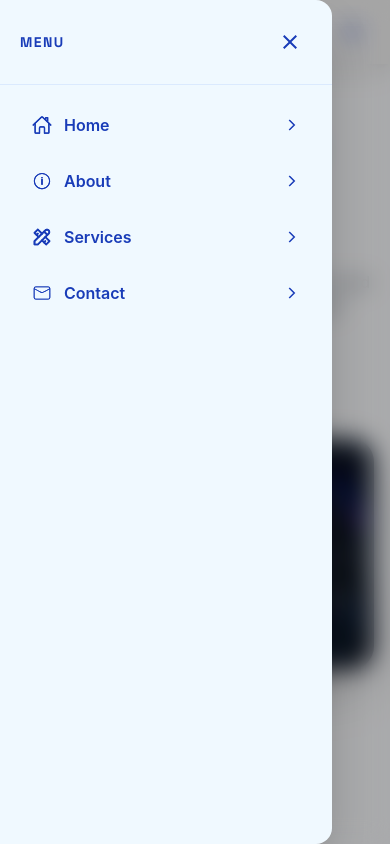
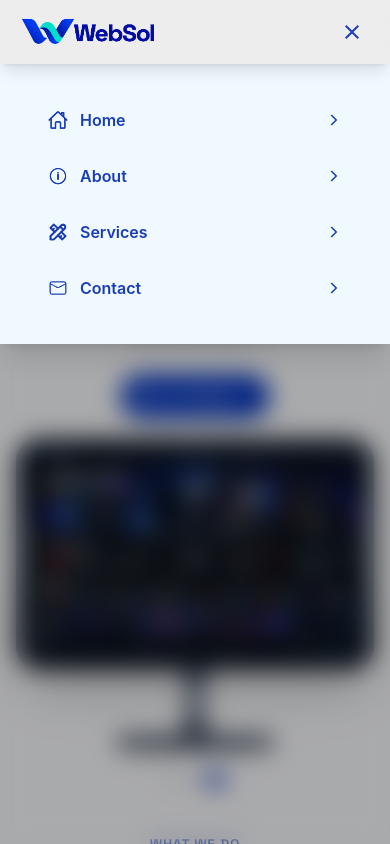
Before and after one commit to delaramfarzad9/landing-page-project, a React (Vite) app: page / in a window 390 px wide. Both pictures are taken after a click on the button 352 px from the left and 32 px from the top of the page. Shown: the top 844 px of the page. Built offline with nearby package versions, Linux system fonts and the light colour scheme; grey boxes are pictures that could not be loaded; a web font is replaced by a local one.

Commit message:
feat: refine mobile navigation, accessibility, and responsive layout

```diff
--- a/src/components/AboutSection.jsx
+++ b/src/components/AboutSection.jsx
@@ -56,7 +56,7 @@ function AboutSection() {
     <section id="about" className="py-6 md:py-8 lg:py-10 xl:py-12">
       <div className="mx-auto w-full max-w-7xl px-4 md:px-10 lg:px-12">
         {/* two columns layout */}
-        <div className="flex flex-col gap-10 xl:flex-row xl:items-center">
+        <div className="flex flex-col gap-10 xl:flex-row xl:items-center ml-1 md:ml-0">
           {/* header  */}
           <div className="flex w-full min-w-0 flex-col items-start gap-1 xl:w-auto xl:flex-1">
             <p className="text-blue-800 font-semibold tracking-wider text-sm font-space ">
--- a/src/components/ContactSection.jsx
+++ b/src/components/ContactSection.jsx
@@ -32,7 +32,7 @@ const contactInfo = [
   {
     id: 4,
     name: "Website",
-    value: "https://www.websol.com",
+    value: "https://landing-page-project-rose.vercel.app",
     text: "www.websol.com",
     icon: FiGlobe,
   },
--- a/src/components/HeroSection.jsx
+++ b/src/components/HeroSection.jsx
@@ -3,8 +3,11 @@ import MonitorSlider from "../components/MonitorSlider";
 import CtaButton from "./CtaButton";
 function HeroSection() {
     return (
-        <section id="home"   aria-labelledby="hero-heading"
-         className="  py-6 md:py-8 lg:py-10 xl:py-12">
+      <section
+  id="home"
+  aria-labelledby="hero-heading"
+  className="scroll-mt-16 py-6 md:py-8 lg:py-10 xl:py-12"
+>
 
   <div className="mx-auto flex w-full max-w-7xl flex-col items-center gap-5 px-4 md:px-10 lg:px-12">
              <div className="flex flex-col justify-center items-center gap-4 ">
--- a/src/components/Navbar.jsx
+++ b/src/components/Navbar.jsx
@@ -12,60 +12,108 @@ import { TbTools } from "react-icons/tb";
 function Navbar() {
   const [isMenuOpen, setIsMenuOpen] = useState(false);
   const menuButtonRef = useRef(null);
-  const closeButtonRef = useRef(null);
   const menuRef = useRef(null);
+  const logoRef = useRef(null);
   function closeMenu() {
     setIsMenuOpen(false);
     menuButtonRef.current?.focus();
   }
-  // Manage keyboard navigation & prevent bg scrolling when the drawer is open
+  // Manage keyboard focus and Escape key
   useEffect(() => {
     function handleEscape(event) {
       if (event.key === "Escape") {
         closeMenu();
       }
     }
-    // Keep Tab & Shift+Tab navigation inside the mobile drawer.
+
+// Keep keyboard focus within the logo, X button and mobile links.
 function handleTab(event) {
   if (event.key !== "Tab") return;
 
-      const focusableElements = menuRef.current?.querySelectorAll(
-        "button:not([disabled]), a[href]",
-      );
+  const links = menuRef.current?.querySelectorAll("a[href]");
+  if (!links?.length) return;
 
-      if (!focusableElements?.length) return;
+  const logo = logoRef.current;
+  const menuButton = menuButtonRef.current;
+  const firstLink = links[0];
+  const lastLink = links[links.length - 1];
+  const activeElement = document.activeElement;
 
-      const firstElement = focusableElements[0];
-      const lastElement = focusableElements[focusableElements.length - 1];
-      if (!menuRef.current.contains(document.activeElement)) {
+  if (!logo || !menuButton) return;
+
+  // Tab from Logo → X.
+  if (!event.shiftKey && activeElement === logo) {
     event.preventDefault();
-        firstElement.focus();
-        return;
+    menuButton.focus();
   }
 
-      if (event.shiftKey && document.activeElement === firstElement) {
+  // Tab from X → Home.
+  else if (!event.shiftKey && activeElement === menuButton) {
     event.preventDefault();
-        lastElement.focus();
-      } else if (!event.shiftKey && document.activeElement === lastElement) {
+    firstLink.focus();
+  }
+
+  // Tab from Contact → Logo.
+  else if (!event.shiftKey && activeElement === lastLink) {
     event.preventDefault();
-        firstElement.focus();
+    logo.focus();
+  }
+
+  // Shift + Tab from Logo → Contact.
+  else if (event.shiftKey && activeElement === logo) {
+    event.preventDefault();
+    lastLink.focus();
+  }
+
+  // Shift + Tab from X → Logo.
+  else if (event.shiftKey && activeElement === menuButton) {
+    event.preventDefault();
+    logo.focus();
+  }
+
+  // Shift + Tab from Home → X.
+  else if (event.shiftKey && activeElement === firstLink) {
+    event.preventDefault();
+    menuButton.focus();
+  }
+
+  // Recover focus if it escapes the mobile navigation.
+  else if (
+    activeElement !== logo &&
+    activeElement !== menuButton &&
+    !menuRef.current.contains(activeElement)
+  ) {
+    event.preventDefault();
+    logo.focus();
   }
 }
     if (isMenuOpen) {
-      closeButtonRef.current?.focus();
+menuButtonRef.current?.focus();
       document.addEventListener("keydown", handleEscape);
-      document.body.style.overflow = "hidden";
       document.addEventListener("keydown", handleTab);
     }
 
     return () => {
       document.removeEventListener("keydown", handleEscape);
-      document.body.style.overflow = "";
       document.removeEventListener("keydown", handleTab);
     };
   }, [isMenuOpen]);
 
- // Close the mobile drawer when the viewport reaches the desktop breakpoint.
+  // 2. Lock background scrolling while the mobile menu is open
+  useEffect(() => {
+    if (!isMenuOpen) return;
+
+    const previousOverflow = document.body.style.overflow;
+    document.body.style.overflow = "hidden";
+
+    return () => {
+      document.body.style.overflow = previousOverflow;
+    };
+  }, [isMenuOpen]);
+
+
+
+ // Close the mobile menu when swtiching to desktop
 useEffect(() => {
   const mediaQuery = window.matchMedia("(min-width: 768px)");
 
@@ -99,8 +147,14 @@ useEffect(() => {
           aria-label="Main navigation"
           className="relative z-50 mx-auto flex h-full w-full max-w-7xl items-center justify-between px-4 md:px-10 lg:px-12 "
         >
-          {/* logo */}
-          <a href="#home" aria-label="WebSol home">
+         {/* Logo: navigate home and close the mobile menu */}
+<a
+ref={logoRef}
+  href="#home"
+  aria-label="WebSol home"
+  onClick={() => setIsMenuOpen(false)}
+  className="rounded-md focus-visible:outline-2 focus-visible:outline-offset-4 focus-visible:outline-green-logo"
+>
   <img src={logo} alt="WebSol" className="h-12 w-auto" />
 </a>
           {/* desktop menu  */}
@@ -117,50 +171,61 @@ useEffect(() => {
           <button
             type="button"
             ref={menuButtonRef}
-            aria-label="Open navigation menu"
+            aria-label={isMenuOpen ? "Close navigation menu" : "Open navigation menu"}
             aria-expanded={isMenuOpen}
             aria-controls="mobile-menu"
-            onClick={() => setIsMenuOpen(true)}
+            onClick={() => setIsMenuOpen((prev) => !prev)}
             className="flex size-11 items-center justify-center rounded-lg text-blue-800 transition-colors hover:bg-blue-100 focus-visible:outline-2 focus-visible:outline-offset-2 focus-visible:outline-green-logo md:hidden"
           >
-            <IoMdMenu aria-hidden="true" className="text-2xl  text-blue-800" />
+           {isMenuOpen ? (
+  <IoMdClose aria-hidden="true" className="text-2xl" />
+) : (
+  <IoMdMenu aria-hidden="true" className="text-2xl" />
+)}
           </button>
         </nav>
       </header>
 
-      {isMenuOpen &&
-        createPortal(
-          <div className="inset-0 fixed z-50 md:hidden">
+      {createPortal(
+          <div
+ className={`fixed inset-x-0 top-16 bottom-0 z-40 md:hidden
+  transition-[visibility] duration-350
+  motion-reduce:transition-none
+  ${
+    isMenuOpen
+      ? "visible"
+      : "invisible pointer-events-none"
+  }`}
+>
             <button
               type="button"
               aria-label="Close navigation menu"
               onClick={closeMenu}
               tabIndex={-1}
-              className="absolute inset-0 bg-black/30 backdrop-blur-md"
+             className={`absolute inset-0 bg-black/30 backdrop-blur-md
+  transition-opacity duration-350 ease-out
+  motion-reduce:transition-none
+  ${isMenuOpen ? "opacity-100" : "opacity-0"}`}
             />
             <div
               ref={menuRef}
+              aria-hidden={!isMenuOpen}
+inert={!isMenuOpen}
               id="mobile-menu"
               role="dialog"
               aria-modal="true"
               aria-label="Mobile navigation"
-              className="absolute inset-y-0 left-0 z-50 flex h-dvh w-[min(85vw,360px)] flex-col overflow-y-auto rounded-r-2xl bg-sky-50 shadow-2xl"
+             className={`relative z-10 flex max-h-[calc(100dvh-4rem)] w-full flex-col
+  overflow-y-auto bg-sky-50 p-4 shadow-xl
+  transition-[transform,opacity] duration-350 ease-[cubic-bezier(0.22,1,0.36,1)]
+  motion-reduce:transition-none
+  ${
+    isMenuOpen
+      ? "translate-y-0 opacity-100"
+      : "-translate-y-4 opacity-0"
+  }`}
             >
-              <div className="flex items-center justify-between border-b border-blue-100 px-5 py-5">
-                <span className="font-space text-sm font-bold tracking-widest text-blue-800">
-                  MENU
-                </span>
-                {/* close button*/}
-                <button
-                  type="button"
-                  ref={closeButtonRef}
-                  aria-label="Close navigation menu"
-                  onClick={closeMenu}
-                  className="flex size-11 items-center justify-center rounded-full text-blue-800 transition-colors hover:bg-blue-100 focus-visible:outline-2 focus-visible:outline-offset-2 focus-visible:outline-green-logo"
-                >
-                  <IoMdClose aria-hidden="true" size={24} />
-                </button>
-              </div>
+
               {/* links */}
 
               <div className="flex flex-col gap-2 p-4 text-blue-800">
--- a/src/components/ServicesSection.jsx
+++ b/src/components/ServicesSection.jsx
@@ -111,7 +111,7 @@ function ServicesSection() {
                   {/* each Card  */}
                   <article
                     className="group relative flex h-full flex-col overflow-hidden gap-2 rounded-2xl border border-gray-100 px-7 pt-7 pb-5 shadow-md  transition-all duration-300 ease-out hover:-translate-y-1
-  hover:border-green-logo/40 hover:shadow-xl  bg-gray-100"
+  hover:border-green-logo/40 hover:shadow-xl  bg-gray-50"
                   >
                     {/* icon & number */}
                     <div className="flex items-start justify-between">
--- a/src/index.css
+++ b/src/index.css
@@ -125,14 +125,13 @@
   --font-inter: Inter, "sans-serif";
   --font-pacifico: "Pacifico", "cursive";
   --font-manrope: "Manrope", "sans-serif";
+  --font-space: "Space Grotesk", "sans-serif";
+
   --color-blue-logo:#0233BB;
   --color-green-logo:#00B9B6;
---font-space: "Space Grotesk", "sans-serif";
-}
-body{
-  font-family: var(--font-inter);
 
 }
+
 html {
   scroll-behavior: smooth;
 }
@@ -142,4 +141,8 @@ html {
     scroll-behavior: auto;
   }
 }
-body{@apply bg-gray-100}
+
+body {
+  font-family: var(--font-inter);
+  @apply bg-gray-100;
+}
--- a/src/pages/Home.jsx
+++ b/src/pages/Home.jsx
@@ -7,11 +7,11 @@ import TestimonialsSec from "../components/TestimonialsSec";
 function Home() {
   return (
     <>
-      <section id="home">
+      <section >
         <HeroSection />
       </section>
 
-       <section id="services" className="scroll-mt-16 ">
+       <section id="services" className="scroll-mt-16">
         <ServicesSection />
       </section>
 
@@ -19,7 +19,7 @@ function Home() {
         <AboutSection />
       </section>
 
-      <section id="testimonials" className="scroll-mt-16">
+      <section id="testimonials" >
         <TestimonialsSec />
       </section>
 
```
Also changed, not shown: src/components/Footer.jsx (+8 -3 lines). Lines whose indentation alone changed are shown as unchanged.
